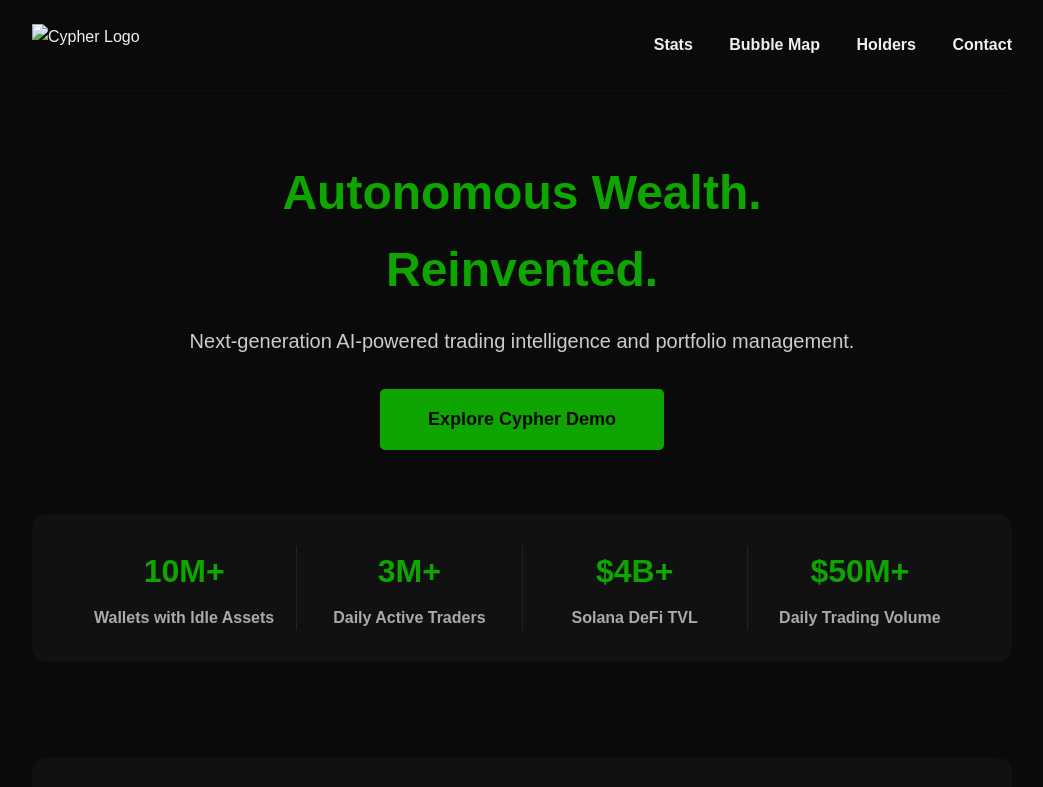
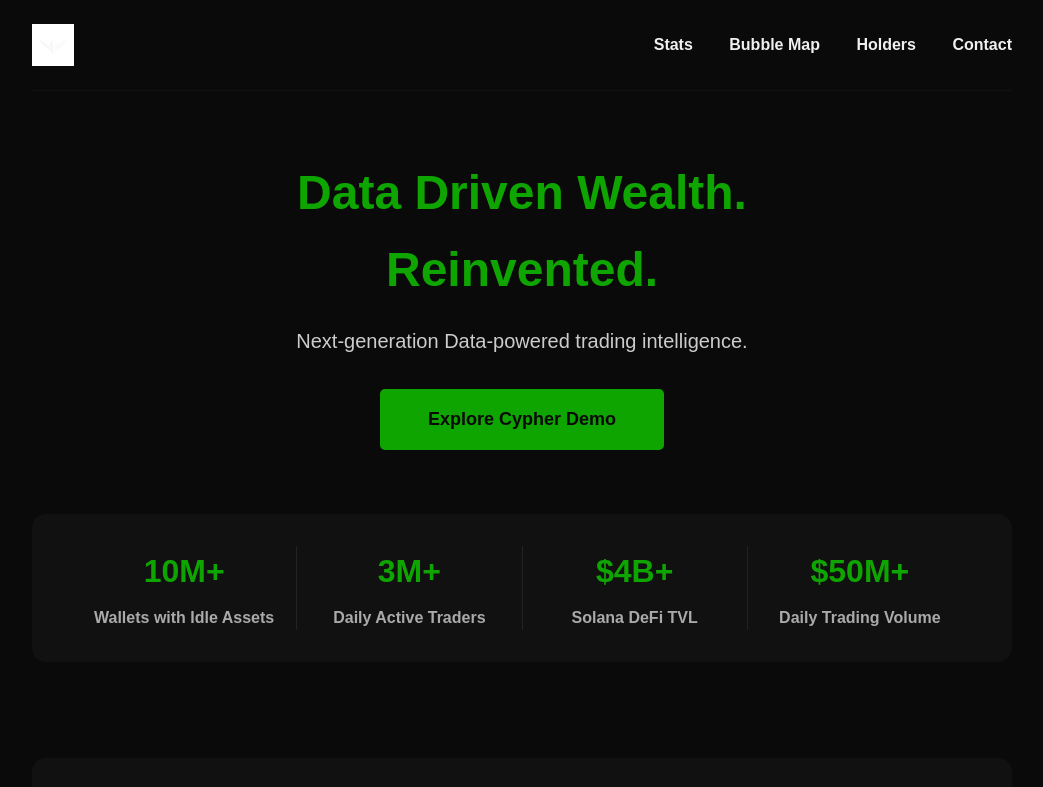
Before and after one commit to R3DRVM/CYPHR, a plain HTML site: page index.html in a window 1280 px wide. Shown: the top 787 px of the page, without its empty margins (118-1161 px from the left). Drawn offline with Linux system fonts and the light colour scheme; a web font is replaced by a local one.

Commit message:
Update index.html

```diff
--- a/index.html
+++ b/index.html
@@ -184,7 +184,7 @@
 
   <div class="container">
     <header>
-      <img src="LogoWhite.png.jpg" alt="Cypher Logo" />
+      <img src="Logowhite.jpg" alt="Cypher Logo" />
       <nav>
         <a href="#stats">Stats</a>
         <a href="#bubble-map">Bubble Map</a>
@@ -195,8 +195,8 @@
 
     <main>
       <section class="hero">
-        <h1>Autonomous Wealth. Reinvented.</h1>
-        <p>Next-generation AI-powered trading intelligence and portfolio management.</p>
+        <h1>Data Driven Wealth. Reinvented.</h1>
+        <p>Next-generation Data-powered trading intelligence.</p>
         <button class="btn-primary">Explore Cypher Demo</button>
       </section>
 
```
